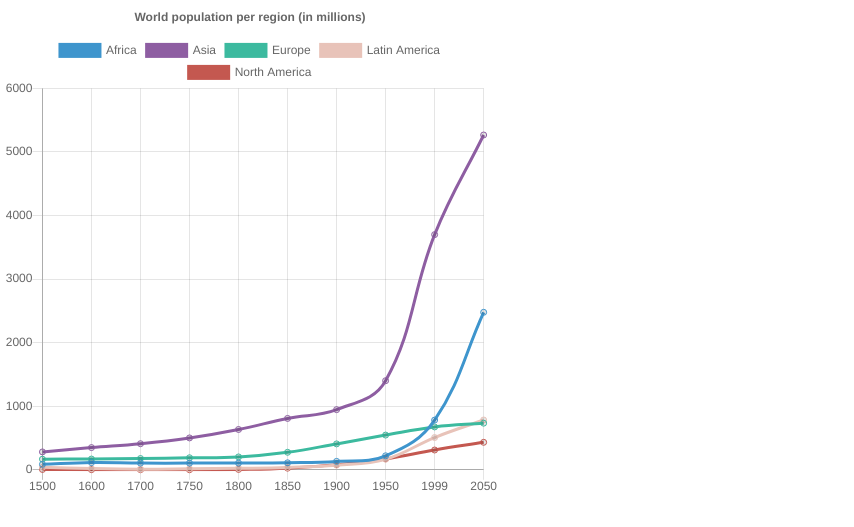
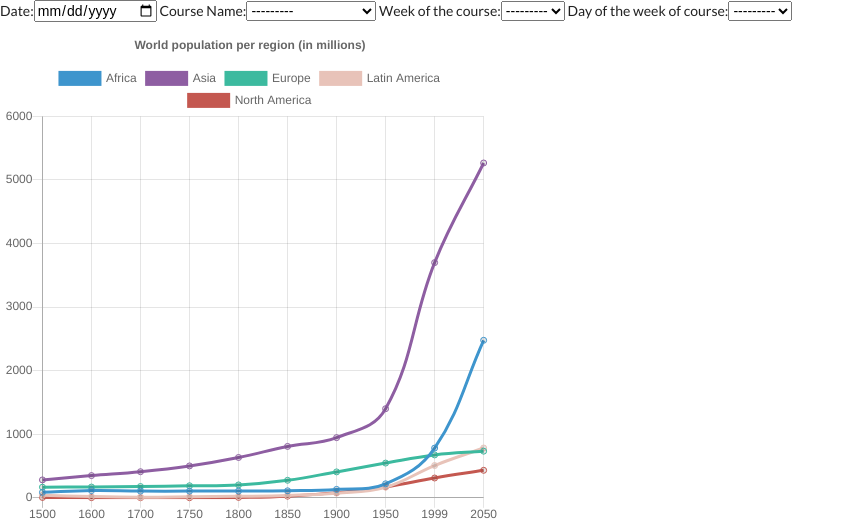
Before and after one commit to IndiaCFG2/team-14, a Django app: page /courses/ in a window 1280 px wide. Shown: the part 48-575 px from the top of the page, without its empty margins (0-854 px from the left). Run offline with Django 3.2, Linux system fonts and the light colour scheme; data comes from the database, SQL or seed files in the repository; some libraries are stand-ins or nearby versions.

Commit message:
Added forms for CourseAnalysis

```diff
--- /dev/null
+++ b/courses/forms.py
@@ -0,0 +1,11 @@
+from django import forms
+from dashboard.models import Course_Analysis
+
+class CourseAnalysisForm(forms.ModelForm):
+    date = forms.DateField(widget=forms.widgets.DateInput(attrs={'type':'date'}))
+    class Meta:
+        model = Course_Analysis
+        fields = ('date', 'course', 'week', 'Dname')
+        labels = {
+            'date':'Date', 'course' : 'Course Name', 'week' : 'Week of the course', 'Dname' : 'Day of the week of course'
+        }
--- a/courses/templates/courses/coursesmain.html
+++ b/courses/templates/courses/coursesmain.html
@@ -4,6 +4,7 @@
 <div style="width: 500px; height: 500px;">
 <canvas id="line-chart" width="1" height="1"></canvas>
 </div>
+
 <script>
 new Chart(document.getElementById("line-chart"), {
     type: 'line',
--- a/courses/views.py
+++ b/courses/views.py
@@ -1,8 +1,15 @@
+from django.contrib.messages.context_processors import messages
 from django.shortcuts import render
+
 from dashboard.models import Course_Analysis as ca
+
+from .forms import CourseAnalysisForm
+
+
 # Create your views here.
 def courseshome(request):
     #course-discriminant_analysis
+	form = CourseAnalysisForm()
 	course = ca.objects.all()
 	if request.method=="POST" :
 		date=""
@@ -14,20 +21,47 @@ def courseshome(request):
 			course_id = request.get('course')
 			week = request.get('week')
 			Dname = request.get('Dname')
-			course = ca.objects.filter(date__iexact=date, course=course_id, week=week, Dname=Dname)
+			try:
+				course = ca.objects.filter(date__iexact=date, course=course_id, week=week, Dname=Dname)
+			except:
+				course = ca.objects.all()
+				messages.warning(request,'The data regarding selected filters is not available at the moment :(')
+
+			return render(request, 'dashboard/maindash.html', {'course':course, 'form':form})
 
 		elif request.get('date')!=None and request.get('course')!=None and request.get('week')!=None:
 				date = request.get('date')
 				course_id = request.get('course')
 				week = request.get('week')
-				course = ca.objects.filter(date__iexact=date, course=course_id, week=week)
+				try:
+					course = ca.objects.filter(date__iexact=date, course=course_id, week=week)
+				except:
+					course = ca.objects.all()
+					messages.warning(request,'The data regarding selected filters is not available at the moment :(')
+				return render(request, 'dashboard/maindash.html', {'course':course, 'form':form})
+
 		elif request.get('date')!=None and request.get('course')!=None :
 			date = request.get('date')
 			course_id = request.get('course')
-			course = ca.objects.filter(date__iexact=date, course=course_id)
+			try:
+				course = ca.objects.filter(date__iexact=date, course=course_id)
+			except:
+				course = ca.objects.all()
+				messages.warning(request,'The data regarding selected filters is not available at the moment :(')
+
+			return render(request, 'dashboard/maindash.html', {'course':course, 'form':form})
 
 		elif request.get('course')!=None :
 			course_id = request.get('course')
-			course = ca.objects.filter(date__iexact=date, course=course_id)
+			try:
+				course = ca.objects.filter(date__iexact=date, course=course_id)
+			except:
+				course = ca.objects.all()
+				messages.warning(request,'The data regarding selected filters is not available at the moment :(')
 
-	return render(request, 'dashboard/maindash.html', {'course':course})
+			return render(request, 'dashboard/maindash.html', {'course':course, 'form':form})
+		else :
+			messages.warning(request,'Please select applicable fields to show statistics')
+			return render(request, 'dashboard/maindash.html', {'course':course, 'form':form})
+
+	return render(request, 'dashboard/maindash.html', {'course':course, 'form':form})
--- a/dashboard/templates/dashboard/maindash.html
+++ b/dashboard/templates/dashboard/maindash.html
@@ -1,6 +1,12 @@
 {% extends 'base.html' %}
 
 {% block body %}
+
+<form method="post">
+  {% csrf_token %}
+  {{ form }}
+</form>
+
 <div style="width: 500px; height: 500px;">
 <canvas id="line-chart" width="1" height="1"></canvas>
 </div>
```
